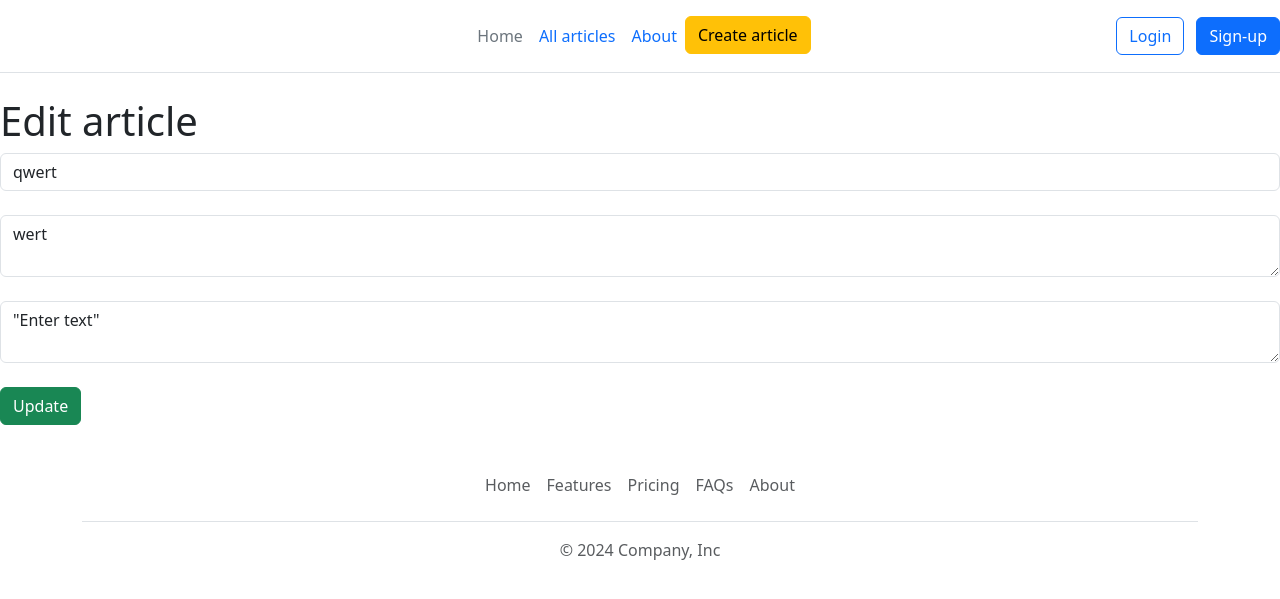
After one commit to KBiliak/flask-practice, a Flask app: page /posts/1/edit in a window 1280 px wide. The commit adds this page. Shown: the top 599 px of the page. Run offline with Flask 3, Linux system fonts and the light colour scheme.

Commit message:
delete and edit methods are added

```diff
--- a/app.py
+++ b/app.py
@@ -27,6 +27,35 @@ def index():
 @app.route('/about')
 def about():
     return render_template('about.html')
+
+
+@app.route('/posts/<int:id>/delete')
+def post_delete(id):
+    article = Article.query.get_or_404(id)
+    try:
+        db.session.delete(article)
+        db.session.commit()
+        return redirect('/posts')
+    except:
+        return "Something went wrong"
+
+
+@app.route('/posts/<int:id>/edit', methods=['POST', 'GET'])
+def post_edit(id):
+    article = db.session.query(Article).get(id)
+    if request.method == "POST":
+        article.title = request.form["title"]
+        article.intro = request.form["intro"]
+        article.text = request.form["title"]
+
+        try:
+            db.session.commit()
+            return redirect("/posts")
+
+        except:
+            return "Error"
+    else:
+        return render_template("post_update.html", article=article)
 
 
 @app.route('/posts')
--- /dev/null
+++ b/templates/post_update.html
@@ -0,0 +1,19 @@
+{% extends "base.html" %}
+
+{% block title %}
+Edit
+{% endblock %}
+
+{% block body %}
+<h1>
+    Edit article
+</h1>
+    <form method="post">
+        <input type="text" name="title" class="form-control" value="{{ article.title  }}" placeholder="Enter the title"><br>
+        <textarea name="intro" id="intro" class="form-control">{{ article.intro }}</textarea><br>
+        <textarea name="text" id="text" class="form-control">"Enter text"</textarea><br>
+        <input type="submit"  class="btn btn-success" value="Update">
+
+
+    </form>
+{% endblock %}
--- a/templates/posts_detail.html
+++ b/templates/posts_detail.html
@@ -13,6 +13,9 @@
     <div class="alert alert-info">
         <p>{{ article.text }}</p>
         <p><b>Date: {{ article.date.date() }}</b></p>
+        <a href="/posts/{{ article.id}}/delete" class = "btn btn-danger">Delete</a>
+        <a href="/posts/{{ article.id}}/update" class = "btn btn-success">Edit</a>
+
     </div>
 
 </div>
```
Also changed, not shown: instance/blog.db.
